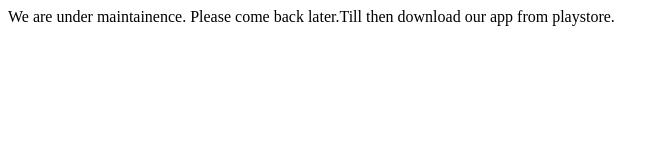
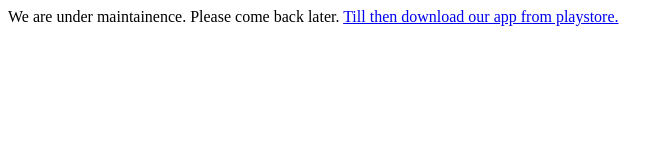
Before and after one commit to investorsbazar/investorsbazar.github.io, a plain HTML site: page index.html in a window 1280 px wide. Shown: the whole page, without its empty margins (0-672 px from the left). Drawn offline with Linux system fonts and the light colour scheme.

Commit message:
correct link

```diff
--- a/index.html
+++ b/index.html
@@ -1 +1,9 @@
-We are under maintainence. Please come back later.<a herf="https://play.google.com/store/apps/details?id=in.runo.crm">Till then download our app from playstore.</a>
+<html>
+<head>
+	<title>Investors Bazar</title>
+</head>
+<body>
+We are under maintainence. Please come back later.
+<a href="https://play.google.com/store/apps/details?id=in.runo.crm">Till then download our app from playstore.</a>
+</body>
+</html>
```
